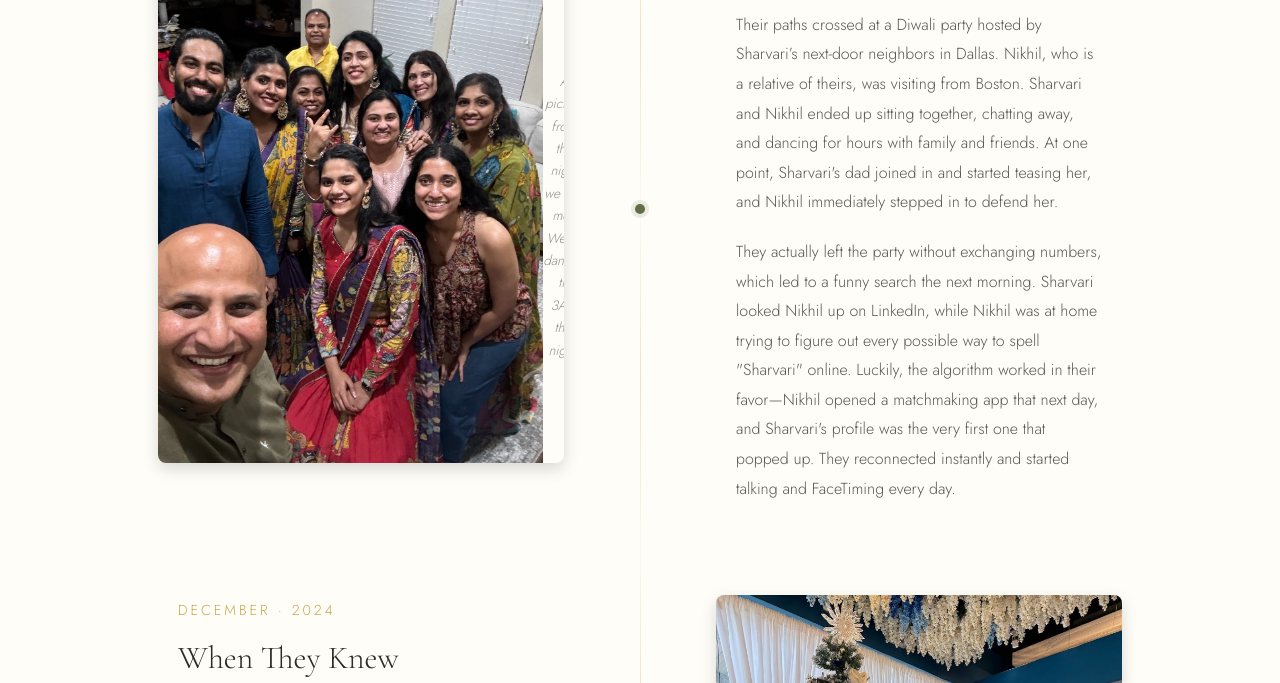
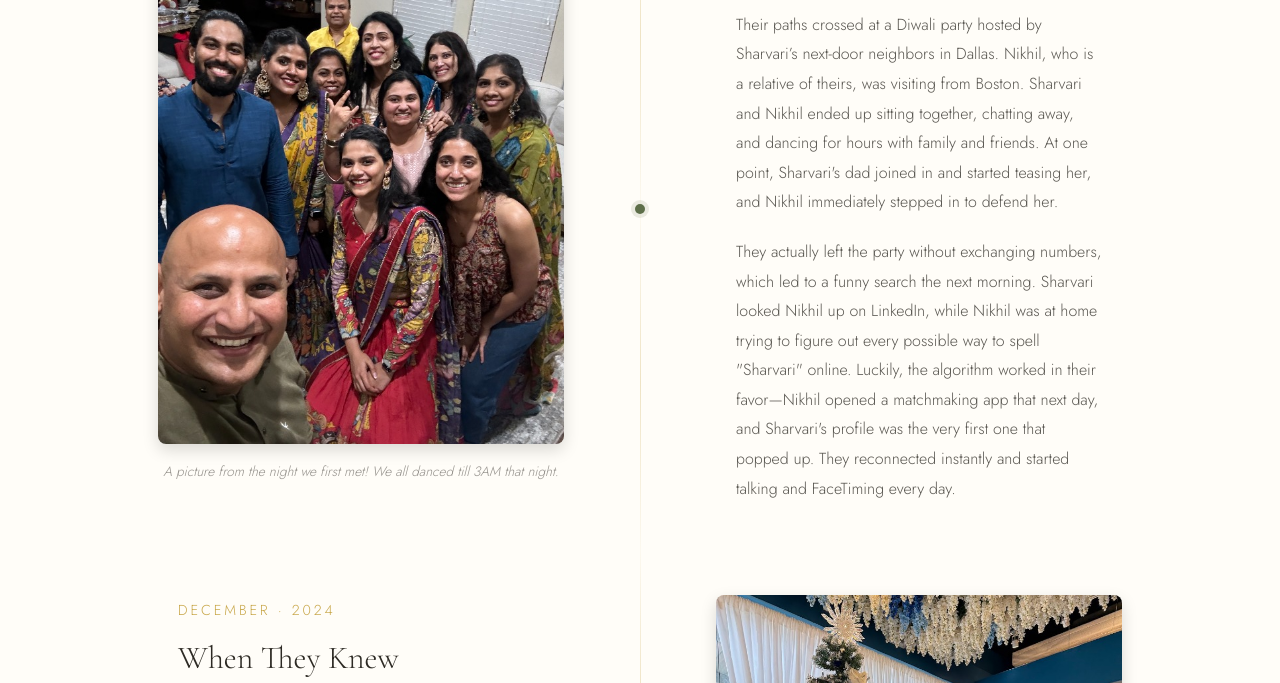
Before and after one commit to Kanikawesome/WeddingWeb, a plain HTML site: page gallery.html in a window 1280 px wide. Shown: the part 557-1240 px from the top of the page. Drawn offline with nearby package versions, Linux system fonts and the light colour scheme.

Commit message:
Fix photo caption visibility

```diff
--- a/gallery.html
+++ b/gallery.html
@@ -230,9 +230,11 @@
 <main>
   <section class="story-section">
     <div class="story-item" id="first-hello">
-      <div class="story-photo">
-        <img src="first-hello-1.jpg" alt="How we met">
-        <p style="margin-top: 0.75rem; font-size: 0.85rem; font-style: italic; color: var(--text-dim); text-align: center; font-family: 'Jost', sans-serif;">A picture from the night we first met! We all danced till 3AM that night.</p>
+      <div class="story-photo" style="aspect-ratio: auto; overflow: visible; box-shadow: none; border-radius: 0; display: flex; flex-direction: column; background: transparent;">
+        <div style="aspect-ratio: 4/5; overflow: hidden; border-radius: 8px; box-shadow: 0 6px 16px rgba(0,0,0,0.15); width: 100%;">
+          <img src="first-hello-1.jpg" alt="How we met" style="width: 100%; height: 100%; object-fit: cover;">
+        </div>
+        <p style="margin-top: 1rem; font-size: 0.85rem; font-style: italic; color: var(--text-dim); text-align: center; font-family: 'Jost', sans-serif;">A picture from the night we first met! We all danced till 3AM that night.</p>
       </div>
       <div class="story-spine"><div class="spine-dot"></div></div>
       <div class="story-text">
```
